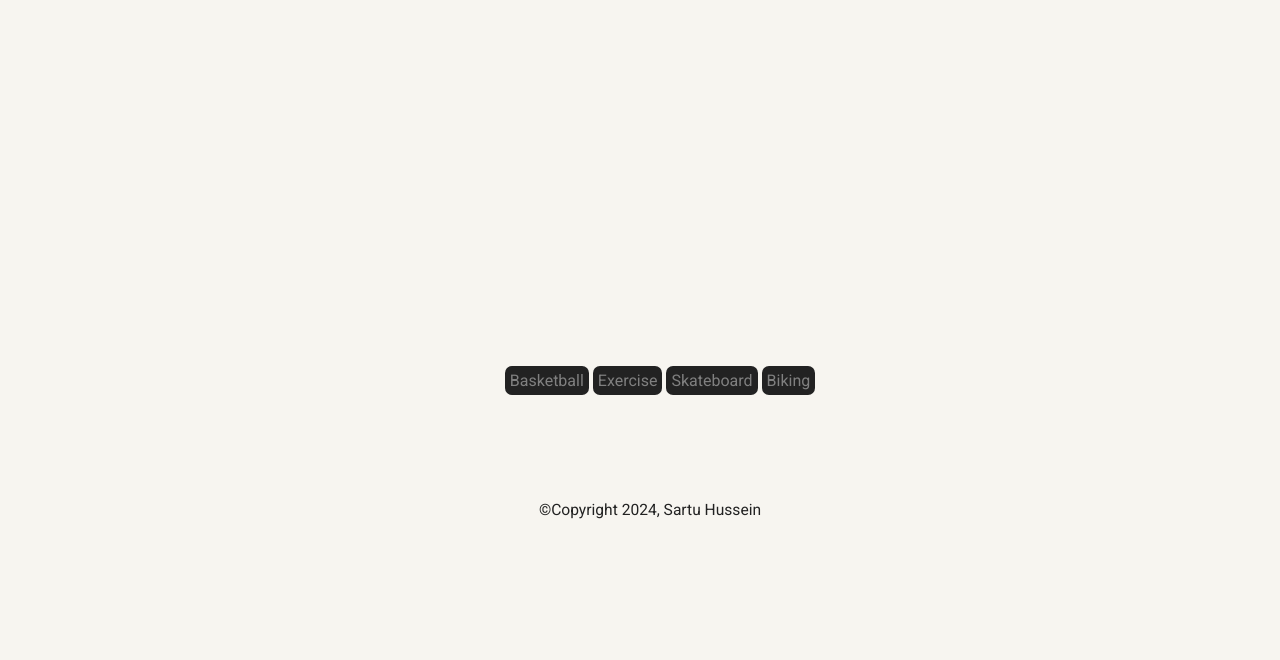
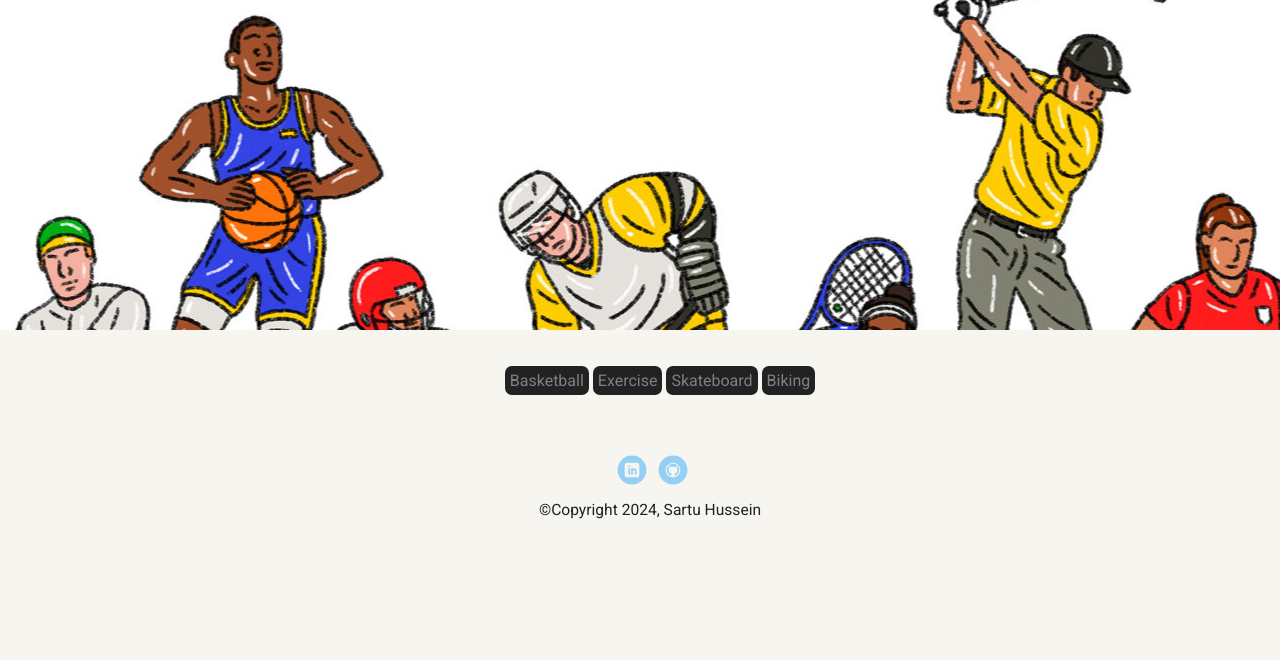
Before and after one commit to sartu-h/techdegree-project1, a plain HTML site: page pages/hobbies.html in a window 1280 px wide. Shown: the part 140-800 px from the top of the page. Drawn offline with Linux system fonts and the light colour scheme; a web font is replaced by a local one.

Commit message:
Update styles.css

```diff
--- a/style/styles.css
+++ b/style/styles.css
@@ -57,7 +57,7 @@ nav {
 
 header {
   text-align: center;
-  background: url('images/mpls.jpg') no-repeat top center ;
+  background: url('../images/mpls.jpg') no-repeat top center ;
   background-size: cover;
   overflow: hidden;
   padding-top: 60px;
@@ -145,7 +145,7 @@ footer ul li
 .hobby
 {
   text-align: center;
-  background: url('images/sports-reboot-promo-still-superJumbo.jpeg') no-repeat top center ;
+  background: url('../images/sports-reboot-promo-still-superJumbo.jpeg') no-repeat top center ;
   background-size: auto;
   overflow: hidden;
   padding-top: 60px;
@@ -171,13 +171,13 @@ a.social {
   transition: all .5s;
 }
 a.twitter {
-  background-image: url(images/twitter.svg);
+  background-image: url(../images/twitter.svg);
 }
 a.linkedin {
-  background-image: url(images/linkedin.svg);
+  background-image: url(../images/linkedin.svg);
 }
 a.github {
-  background-image: url(images/github.svg);
+  background-image: url(../images/github.svg);
 }
 a.social:hover {
   opacity: 1;
```
